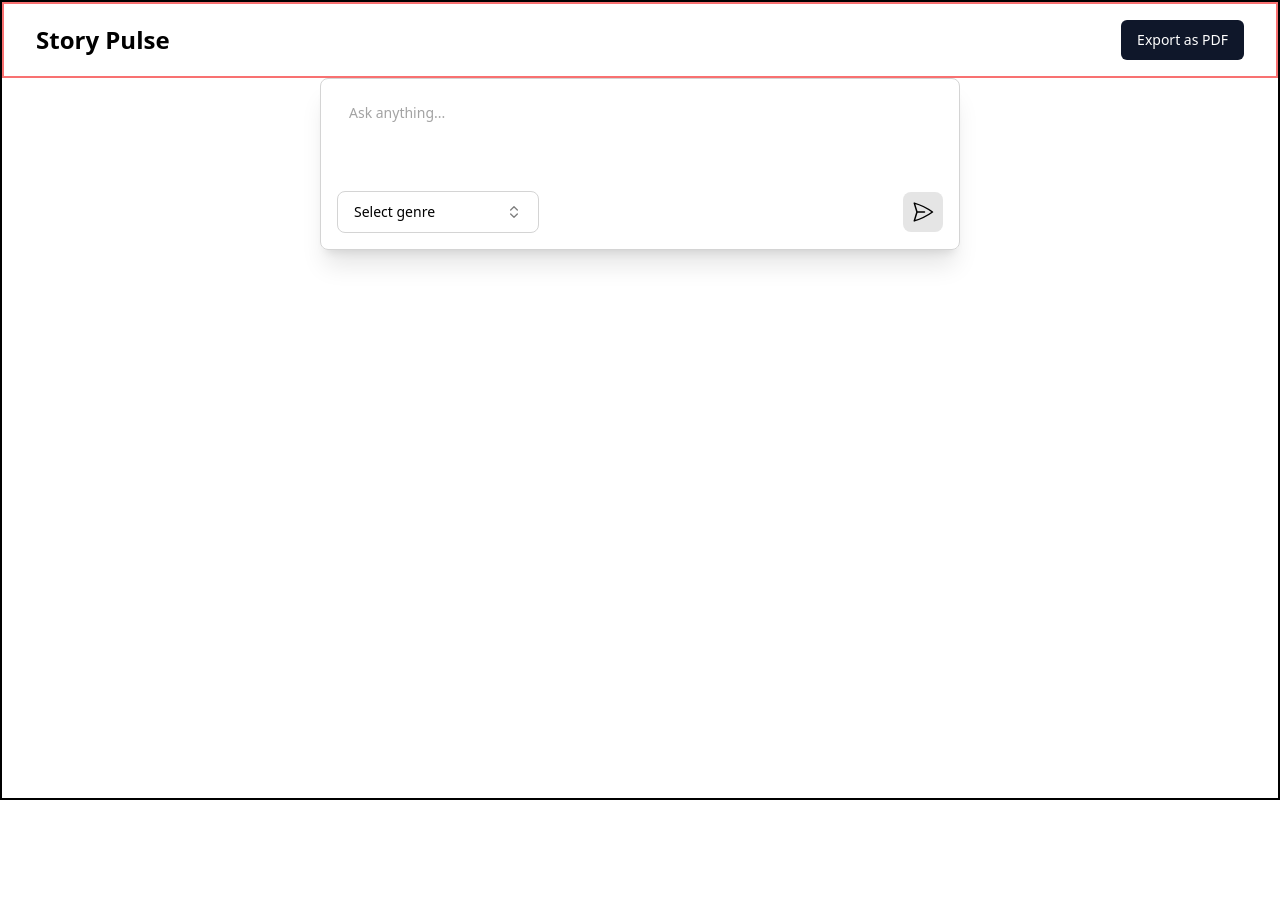
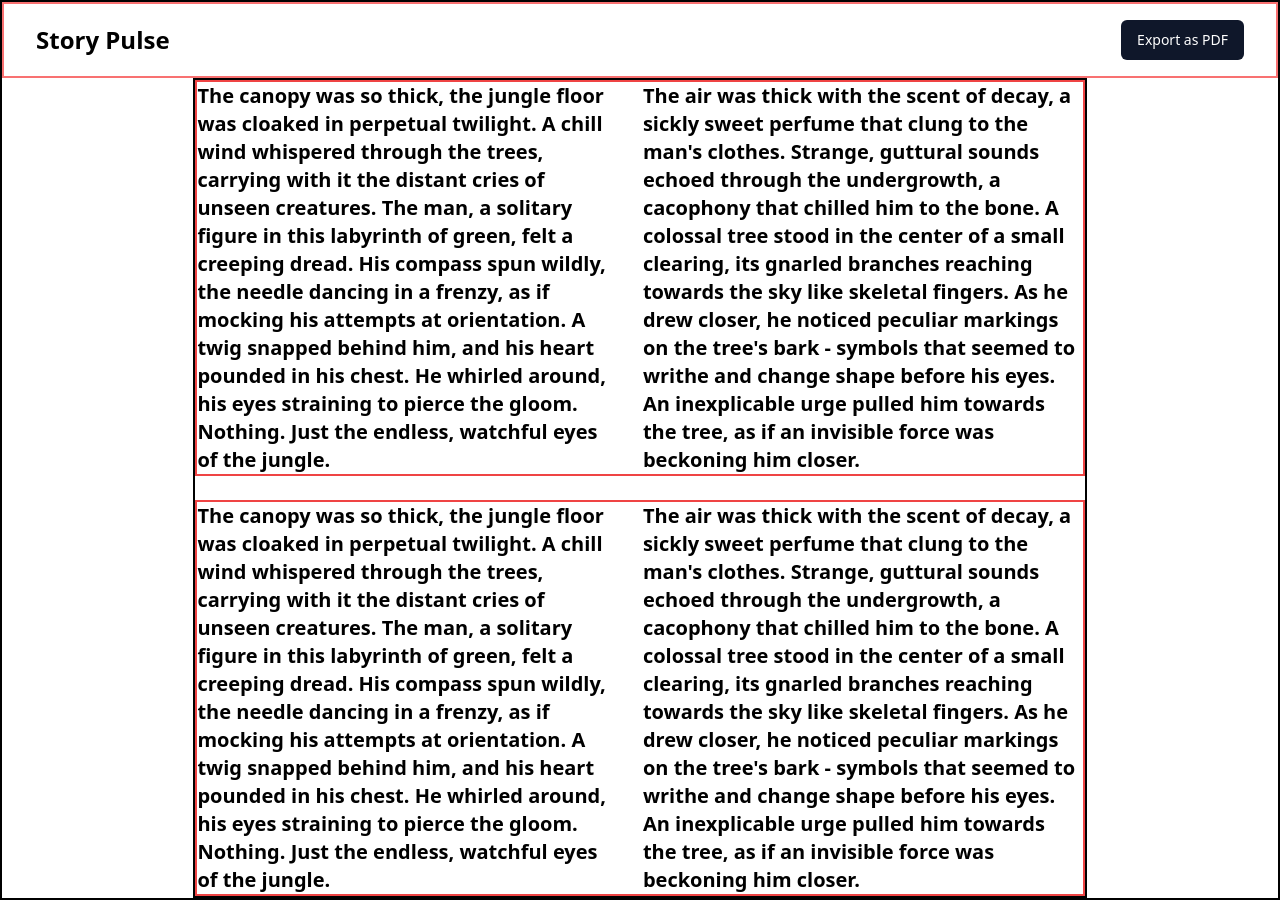
Before and after one commit to Athesh007/StoryPulse, a React (Vite) app in the folder Frontend/: page / in a window 1280 px wide. Before the commit the page ends 800 px from the top, so only its background shows below. Built offline with nearby package versions, Linux system fonts and the light colour scheme.

Commit message:
Display code

```diff
--- a/Frontend/src/App.tsx
+++ b/Frontend/src/App.tsx
@@ -85,15 +85,28 @@ const FormSchema = z.object({
 });
 
 const App = () => {
-  const [data, setData] = useState<{ test1: string; test2: string }[]>([]);
+  const [data, setData] = useState<{ story1: string; story2: string }[]>([
+    {
+      story1:
+        "The canopy was so thick, the jungle floor was cloaked in perpetual twilight. A chill wind whispered through the trees, carrying with it the distant cries of unseen creatures. The man, a solitary figure in this labyrinth of green, felt a creeping dread. His compass spun wildly, the needle dancing in a frenzy, as if mocking his attempts at orientation. A twig snapped behind him, and his heart pounded in his chest. He whirled around, his eyes straining to pierce the gloom. Nothing. Just the endless, watchful eyes of the jungle.",
+      story2:
+        "The air was thick with the scent of decay, a sickly sweet perfume that clung to the man's clothes. Strange, guttural sounds echoed through the undergrowth, a cacophony that chilled him to the bone. A colossal tree stood in the center of a small clearing, its gnarled branches reaching towards the sky like skeletal fingers. As he drew closer, he noticed peculiar markings on the tree's bark - symbols that seemed to writhe and change shape before his eyes. An inexplicable urge pulled him towards the tree, as if an invisible force was beckoning him closer.",
+    },
+    {
+      story1:
+        "The canopy was so thick, the jungle floor was cloaked in perpetual twilight. A chill wind whispered through the trees, carrying with it the distant cries of unseen creatures. The man, a solitary figure in this labyrinth of green, felt a creeping dread. His compass spun wildly, the needle dancing in a frenzy, as if mocking his attempts at orientation. A twig snapped behind him, and his heart pounded in his chest. He whirled around, his eyes straining to pierce the gloom. Nothing. Just the endless, watchful eyes of the jungle.",
+      story2:
+        "The air was thick with the scent of decay, a sickly sweet perfume that clung to the man's clothes. Strange, guttural sounds echoed through the undergrowth, a cacophony that chilled him to the bone. A colossal tree stood in the center of a small clearing, its gnarled branches reaching towards the sky like skeletal fingers. As he drew closer, he noticed peculiar markings on the tree's bark - symbols that seemed to writhe and change shape before his eyes. An inexplicable urge pulled him towards the tree, as if an invisible force was beckoning him closer.",
+    },
+  ]);
   const form = useForm<z.infer<typeof FormSchema>>({
     resolver: zodResolver(FormSchema),
   });
 
   function onSubmit(data: z.infer<typeof FormSchema>) {
     console.log(data);
-    const a = { test1: "test1", test2: "test2" };
-    const b = { test1: "test1", test2: "test2" };
+    const a = { test1: "left_story1", test2: "right_story1" };
+    const b = { test1: "left_story2", test2: "right_story2" };
     setData((prev) => [...prev, a, b]);
   }
   {
@@ -102,9 +115,9 @@ const App = () => {
   return (
     <div className="w-full font-sans border-2 border-black min-h-screen flex flex-col items-center">
       <Navbar />
-      <div className="rounded-lg w-[40rem]">
+      <div className="w-full">
         {data.length === 0 ? (
-          <div>
+          <div className="rounded-lg w-[40rem]">
             <Form {...form}>
               <form
                 onSubmit={form.handleSubmit(onSubmit)}
@@ -212,11 +225,14 @@ const App = () => {
             </Form>
           </div>
         ) : (
-          <div className="flex flex-col gap-6">
+          <div className="flex flex-col gap-6 border-2 border-black w-[70%] mx-auto">
             {data.map((individual_data, index: number) => (
-              <div className="text-xl font-semibold flex gap-10" key={index}>
-                <div> {individual_data.test1}</div>
-                <div> {individual_data.test2}</div>
+              <div
+                className="text-xl font-semibold flex justify-between border-2 border-red-500 gap-8"
+                key={index}
+              >
+                <div>{individual_data.story1}</div>
+                <div> {individual_data.story2}</div>
               </div>
             ))}
           </div>
```
